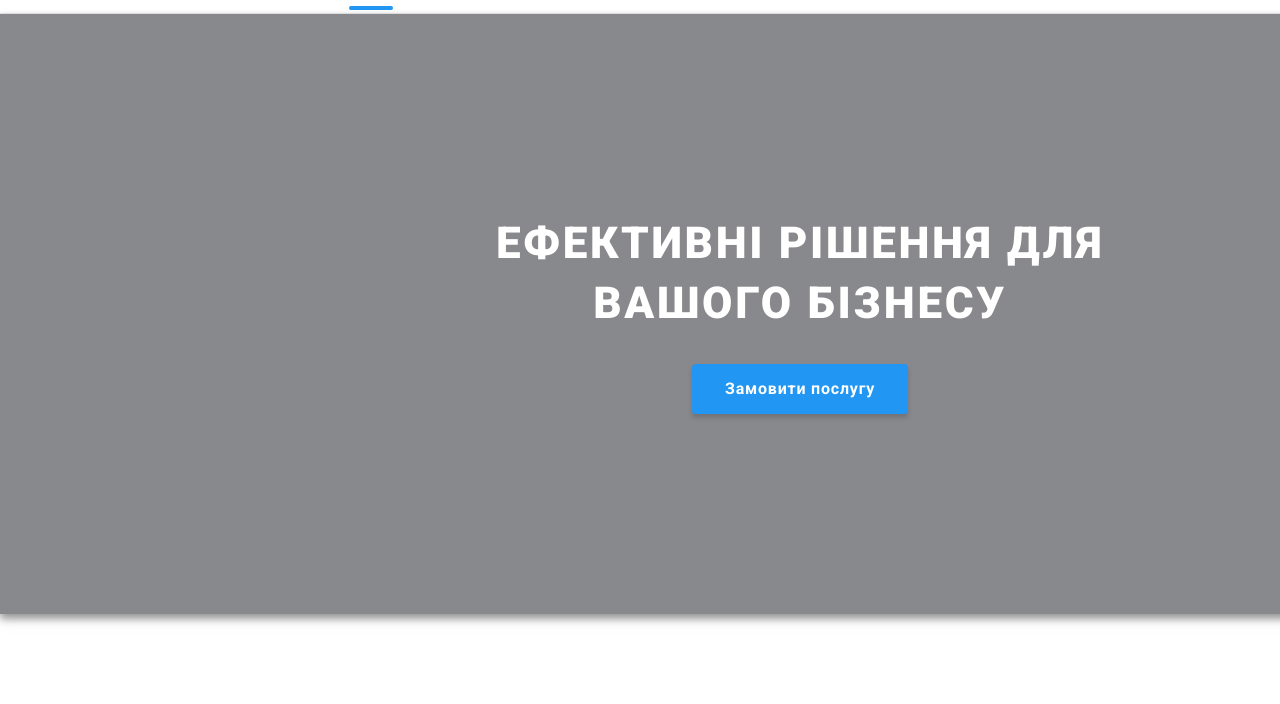
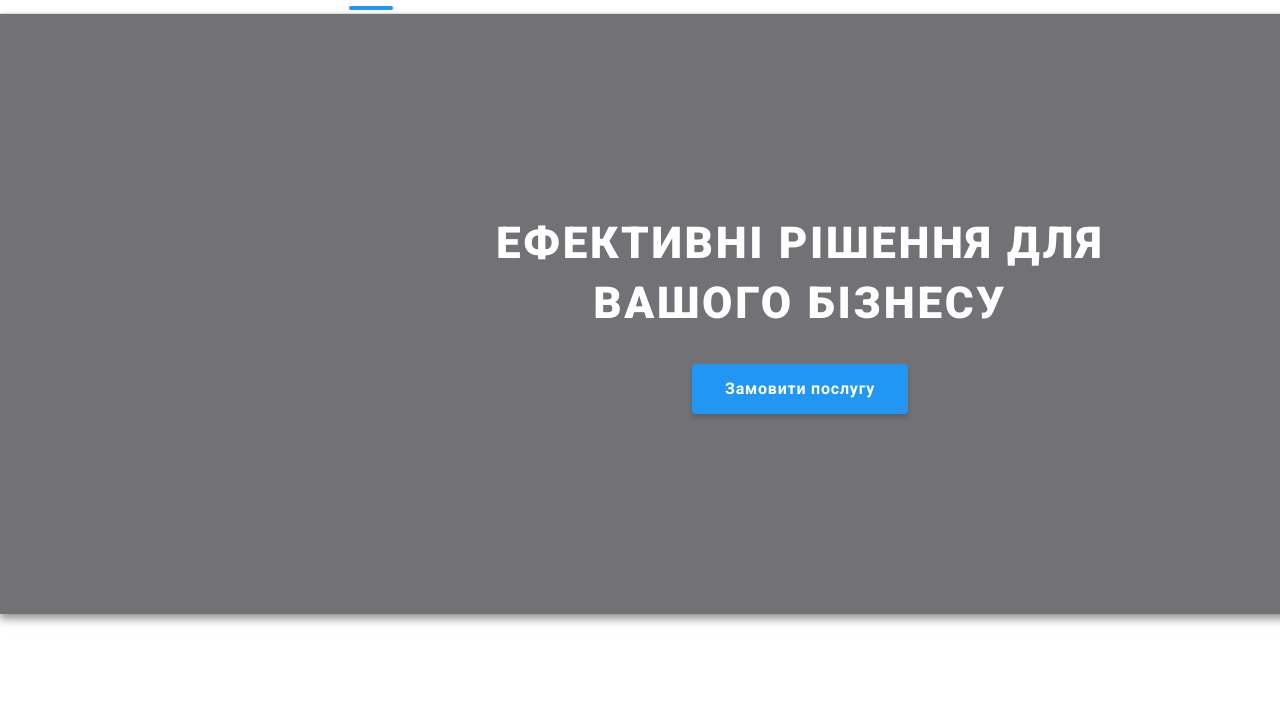
Before and after one commit to mrSerGL/unilux, a plain HTML site: page index.html in a window 1280 px wide. Shown: the part 75-779 px from the top of the page. Drawn offline with nearby package versions, Linux system fonts and the light colour scheme; files that its build step writes are made by us from their sources; the site is published under a folder, as on GitHub Pages, so addresses that start at the root find nothing.

Commit message:
corr path

```diff
--- a/sass/components/index/_hero.scss
+++ b/sass/components/index/_hero.scss
@@ -68,7 +68,7 @@
       var(--hero-gradient-color-one),
       var(--hero-gradient-color-two)
     ),
-    url(/images/hero/slider/1.webp);
+    url(../images/hero/slider/1.webp);
 
   // mobile screen retina
   @media (min-device-pixel-ratio: 2), (min-resolution: 192dpi), (min-resolution: 2dppx) {
@@ -77,7 +77,7 @@
         var(--hero-gradient-color-one),
         var(--hero-gradient-color-two)
       ),
-      url(/images/hero/slider/1.webp);
+      url(../images/hero/slider/1.webp);
   }
 
   // tablet screen
@@ -87,7 +87,7 @@
         var(--hero-gradient-color-one),
         var(--hero-gradient-color-two)
       ),
-      url(/images/hero/slider/1.webp);
+      url(../images/hero/slider/1.webp);
 
     // tablet screen retina
     @media (min-device-pixel-ratio: 2), (min-resolution: 192dpi), (min-resolution: 2dppx) {
@@ -96,7 +96,7 @@
           var(--hero-gradient-color-one),
           var(--hero-gradient-color-two)
         ),
-        url(/images/hero/slider/1.webp);
+        url(../images/hero/slider/1.webp);
     }
   }
 
@@ -108,7 +108,7 @@
         var(--hero-gradient-color-one),
         var(--hero-gradient-color-two)
       ),
-      url(/images/hero/slider/1.webp);
+      url(../images/hero/slider/1.webp);
 
     // desktop screen retina
     @media (min-device-pixel-ratio: 2), (min-resolution: 192dpi), (min-resolution: 2dppx) {
@@ -117,7 +117,7 @@
           var(--hero-gradient-color-one),
           var(--hero-gradient-color-two)
         ),
-        url(/images/hero/slider/1.webp);
+        url(../images/hero/slider/1.webp);
     }
   }
 }
```
